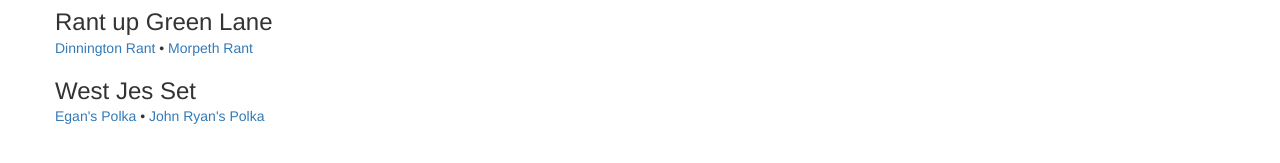
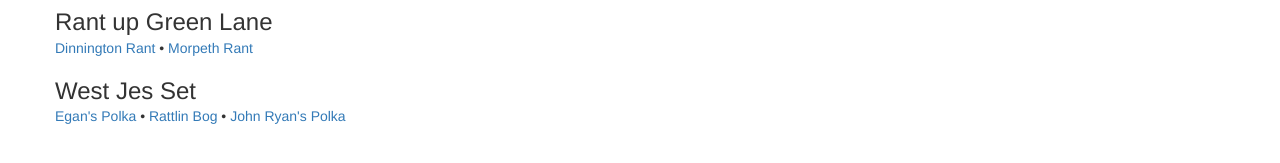
Before and after one commit to thebreakfastfolk/thebreakfastfolk.github.io, a Jekyll site: the page built from tune-sets.md, in a window 1280 px wide. Shown: the part 471-634 px from the top of the page. Built offline with Jekyll 4.4.1, drawn with Linux system fonts in a browser that asks for light colours; nearby versions of some CDN libraries.

Commit message:
add in rattlin bog to the west jes set

```diff
--- a/tune-sets.md
+++ b/tune-sets.md
@@ -29,6 +29,7 @@ sets:
     Morpeth Rant: http://www.folktunefinder.com/tune/176958
   West Jes Set:
     Egan's Polka: http://www.folktunefinder.com/tune/51381
+    Rattlin Bog: https://thesession.org/tunes/583
     John Ryan's Polka: http://www.folktunefinder.com/tune/51309
 
 ---
```
